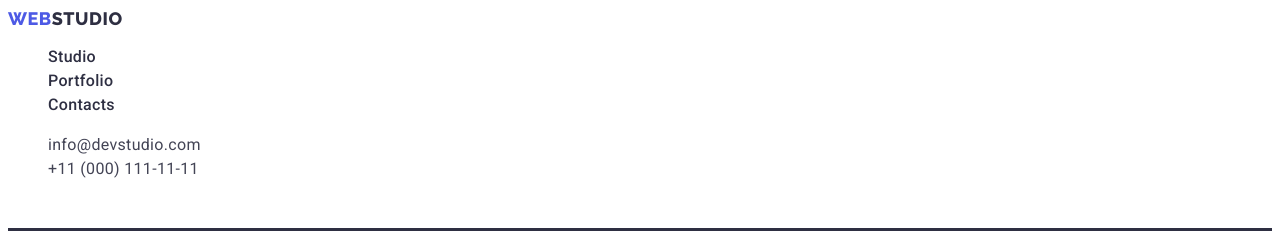
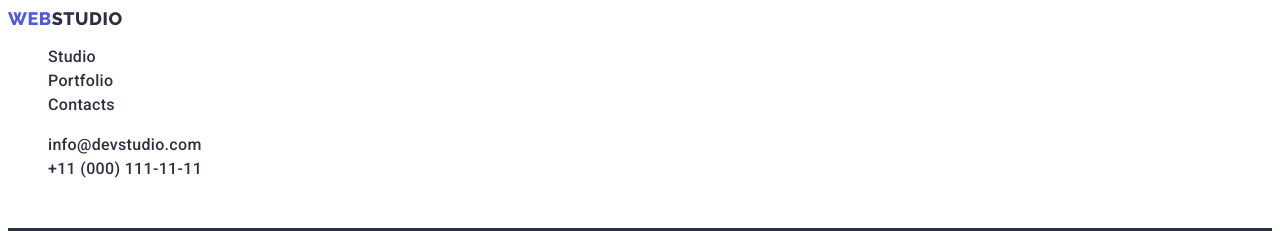
Before and after one commit to natalebago/goit-markup-hw-02, a plain HTML site: page index.html in a window 1280 px wide. Shown: the top 231 px of the page. Drawn offline with Linux system fonts and the light colour scheme.

Commit message:
fix bugs color 19

```diff
--- a/css/styles.css
+++ b/css/styles.css
@@ -64,13 +64,9 @@ color: var(--titile-text-color);
   color: var(--color-ocean) ;
 }
 
-.header-address {
-  font-style: normal;
-  color: var(--primary-text-color)
-}
 
 
-.address.link {
+.address {
 font-family: 'Roboto';
 font-style: normal;
 font-weight: 400;
```
